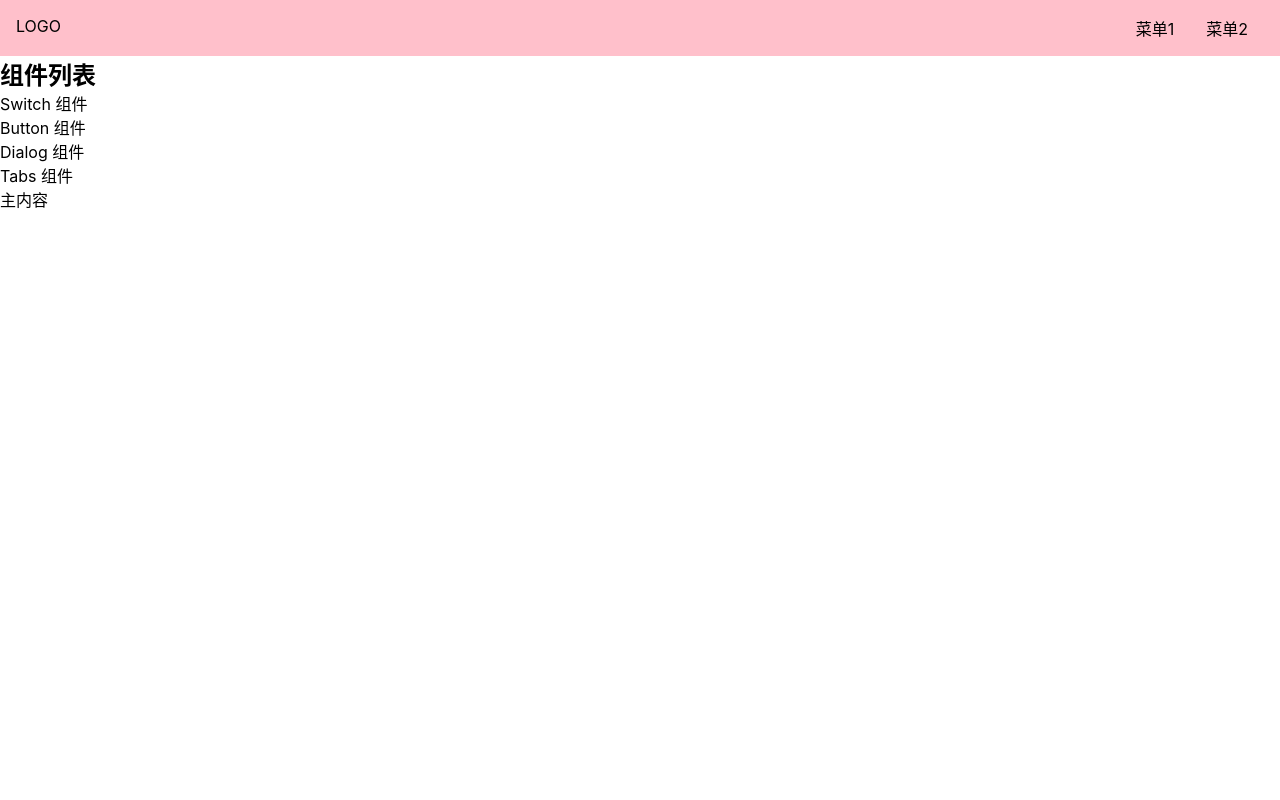
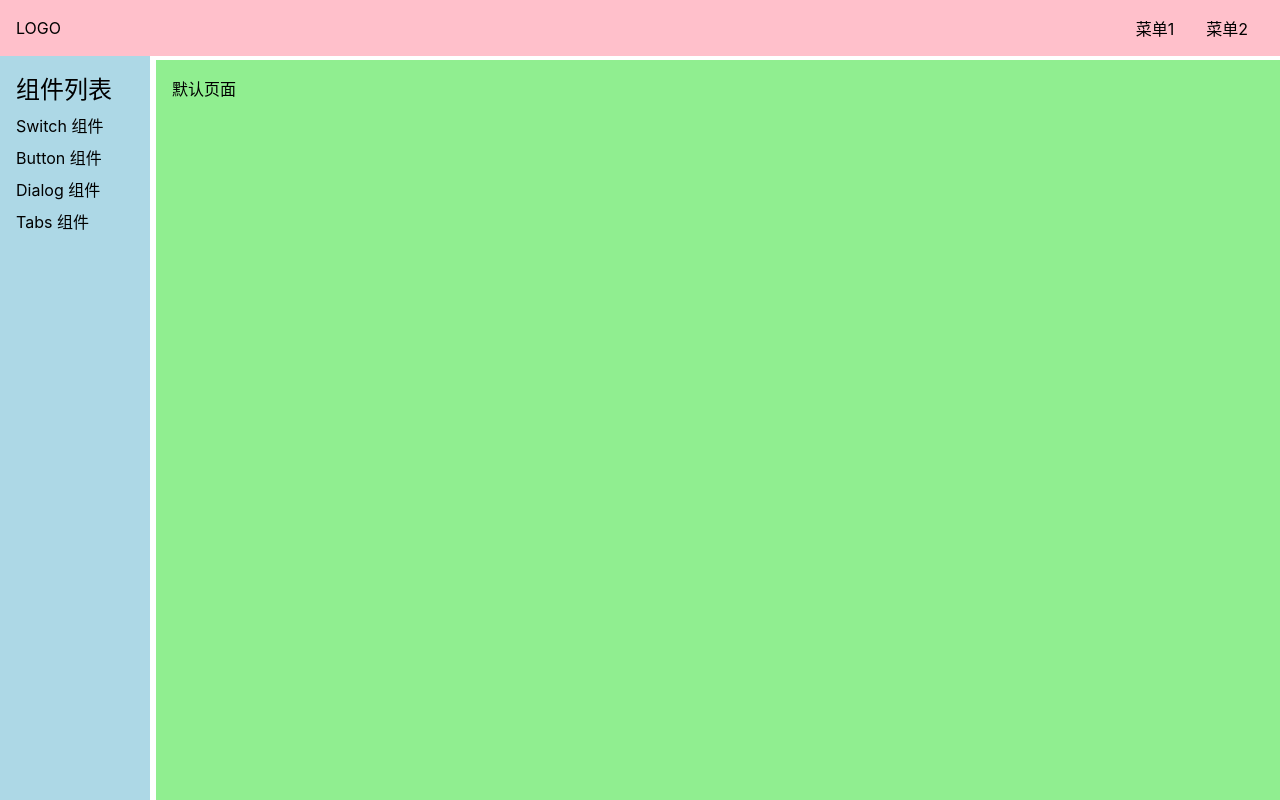
Before and after one commit to wujinghaoyyds/gulu-ui-vue, a Vue app: page /#/doc in a window 1280 px wide. Built offline with nearby package versions, Linux system fonts and the light colour scheme.

Commit message:
基本完成骨架

```diff
--- a/src/App.vue
+++ b/src/App.vue
@@ -2,6 +2,21 @@
   <router-view/>
 </template>
 
-<script>
-export default {name: 'App'}
+<script lang="ts">
+import {provide, ref} from 'vue';
+import {router} from './router';
+
+export default {
+  name: 'App',
+  setup() {
+    const width = document.documentElement.clientWidth;
+    const asideVisible = ref(width >= 500);
+    provide('xxx', asideVisible); // set
+    router.afterEach(() => {
+      if (width <= 500) {
+        asideVisible.value = false;
+      }
+    });
+  }
+};
 </script>
--- /dev/null
+++ b/src/components/ButtonDemo.vue
@@ -0,0 +1,5 @@
+<template>
+  <div>
+    button组件
+  </div>
+</template>
--- /dev/null
+++ b/src/components/DialogDemo.vue
@@ -0,0 +1,5 @@
+<template>
+  <div>
+    Dialog组件
+  </div>
+</template>
--- /dev/null
+++ b/src/components/DocDemo.vue
@@ -0,0 +1,5 @@
+<template>
+  <div>
+    默认页面
+  </div>
+</template>
--- /dev/null
+++ b/src/components/SwitchDemo.vue
@@ -0,0 +1,5 @@
+<template>
+  <div>
+    switch组件
+  </div>
+</template>
--- /dev/null
+++ b/src/components/TabsDemo.vue
@@ -0,0 +1,5 @@
+<template>
+  <div>
+    tags组件
+  </div>
+</template>
--- a/src/components/Topnav.vue
+++ b/src/components/Topnav.vue
@@ -1,5 +1,6 @@
 <template>
   <div class="topnav">
+    <span class="toggleAside"  @click="toggleAside"></span>
     <div class="logo">LOGO</div>
     <ul class="menu">
       <li>菜单1</li>
@@ -8,15 +9,30 @@
   </div>
 </template>
 <script lang="ts">
+import {inject, Ref} from 'vue';
+
 export default {
-
-}
+  setup() {
+    const asideVisible = inject<Ref<boolean>>('xxx');
+    const toggleAside = () => {
+      asideVisible.value = !asideVisible.value;
+    };
+    return {toggleAside};
+  }
+};
 </script>
 <style lang="scss" scoped>
 .topnav {
   background: pink;
   display: flex;
   padding: 16px;
+  position: fixed;
+  top: 0;
+  left: 0;
+  width: 100%;
+  z-index: 10;
+  justify-content: center;
+  align-items: center;
   > .logo {
     max-width: 6em;
     margin-right: auto;
@@ -29,5 +45,20 @@ export default {
       margin: 0 1em;
     }
   }
+  > .toggleAside {
+    width: 24px;
+    height: 24px;
+    background: red;
+    position: absolute;
+    left: 16px;
+    top: 50%;
+    transform: translateY(-50%);
+    display: none;
+  }
+  @media(max-width: 500px) {
+    > .menu {display: none;}
+    > .logo {margin: 0 auto;}
+    > .toggleAside {display: inline-block;}
+  }
 }
 </style>
--- a/src/index.scss
+++ b/src/index.scss
@@ -21,3 +21,6 @@ body {
     // 答案见 https://github.com/zenozeng/fonts.css/
     font-family: -apple-system, "Noto Sans", "Helvetica Neue", Helvetica, "Nimbus Sans L", Arial, "Liberation Sans", "PingFang SC", "Hiragino Sans GB", "Noto Sans CJK SC", "Source Han Sans SC", "Source Han Sans CN", "Microsoft YaHei", "Wenquanyi Micro Hei", "WenQuanYi Zen Hei", "ST Heiti", SimHei, "WenQuanYi Zen Hei Sharp", sans-serif;
 }
+h1,h2,h3,h4,h5,h6{
+    font-weight: normal;
+}
--- a/src/main.ts
+++ b/src/main.ts
@@ -1,20 +1,9 @@
 import {createApp} from 'vue';
 import App from './App.vue';
 import './index.scss';
-import {createWebHashHistory, createRouter} from 'vue-router';
-import Home from './views/Home.vue';
-import Doc from './views/Doc.vue';
+import {router} from './router';
 
-const history = createWebHashHistory();
-const router = createRouter(
-    {
-        history: history,
-        routes: [
-            {path: '/', component: Home},
-            {path: '/doc', component: Doc},
-        ]
-    }
-);
+
 const app = createApp(App);
 app.use(router);
 app.mount('#app');
--- /dev/null
+++ b/src/router.ts
@@ -0,0 +1,32 @@
+import {createRouter, createWebHashHistory} from 'vue-router';
+import Home from './views/Home.vue';
+import Doc from './views/Doc.vue';
+import SwitchDemo from './components/SwitchDemo.vue';
+import ButtonDemo from './components/ButtonDemo.vue';
+import DialogDemo from './components/DialogDemo.vue';
+import TabsDemo from './components/TabsDemo.vue';
+import DocDemo from './components/DocDemo.vue';
+
+const history = createWebHashHistory();
+export const router = createRouter(
+    {
+        history: history,
+        routes: [
+            {path: '/', component: Home},
+            {
+                path: '/doc',
+                component: Doc,
+                children: [
+                    {path: '', component: DocDemo},
+                    {path: 'switch', component: SwitchDemo},
+                    {path: 'button', component: ButtonDemo},
+                    {path: 'dialog', component: DialogDemo},
+                    {path: 'tabs', component: TabsDemo},
+                ]
+            },
+        ]
+    }
+);
+router.afterEach(() => {
+    console.log('路由切换了');
+});
--- a/src/views/Doc.vue
+++ b/src/views/Doc.vue
@@ -1,12 +1,12 @@
 <template>
-  <div>
-    <Topnav/>
+  <div class="layout">
+    <Topnav class="nav"/>
     <div class="content">
-      <aside>
+      <aside v-if="asideVisible">
         <h2>组件列表</h2>
         <ol>
           <li>
-            <router-link to="/doc/swich">Switch 组件</router-link>
+            <router-link to="/doc/switch">Switch 组件</router-link>
           </li>
           <li>
             <router-link to="/doc/button">Button 组件</router-link>
@@ -19,14 +19,72 @@
           </li>
         </ol>
       </aside>
-      <main>主内容</main>
+      <main>
+        <router-view/>
+      </main>
     </div>
   </div>
 </template>
-<script>
-import Topnav from '../components/Topnav.vue'
+
+<script lang="ts">
+import Topnav from '../components/Topnav.vue';
+import {inject, Ref} from 'vue';
 
 export default {
-  components: {Topnav}
+  components: {Topnav},
+  setup() {
+    const asideVisible = inject<Ref<boolean>>('xxx'); // get
+    return {asideVisible};
+  }
+};
+</script>
+<style lang="scss" scoped>
+.layout {
+  display: flex;
+  flex-direction: column;
+  height: 100vh;
+  > .nav {
+    flex-shrink: 0;
+  }
+  > .content {
+    flex-grow: 1;
+    padding-top: 60px;
+    padding-left: 156px;
+    @media (max-width: 500px) {
+      padding-left: 0;
+    }
+  }
 }
-</script>
+.content {
+  display: flex;
+  > aside {
+    flex-shrink: 0;
+  }
+  > main {
+    flex-grow: 1;
+    padding: 16px;
+    background: lightgreen;
+  }
+}
+aside {
+  background: lightblue;
+  width: 150px;
+  padding: 16px;
+  position: fixed;
+  top: 0;
+  left: 0;
+  padding-top: 70px;
+  height: 100%;
+  > h2 {
+    margin-bottom: 4px;
+  }
+  > ol {
+    > li {
+      padding: 4px 0;
+    }
+  }
+}
+main {
+  overflow: auto;
+}
+</style>
--- a/src/views/Home.vue
+++ b/src/views/Home.vue
@@ -2,7 +2,7 @@
   <div>
     <Topnav/>
     <div class="banner">
-      <h1>轱辘UI</h1>
+      <h1>咕噜UI</h1>
       <h2>一个厉害色 UI 框架</h2>
       <p class="actions">
         <a href="https://github.com">GitHub</a>
```
